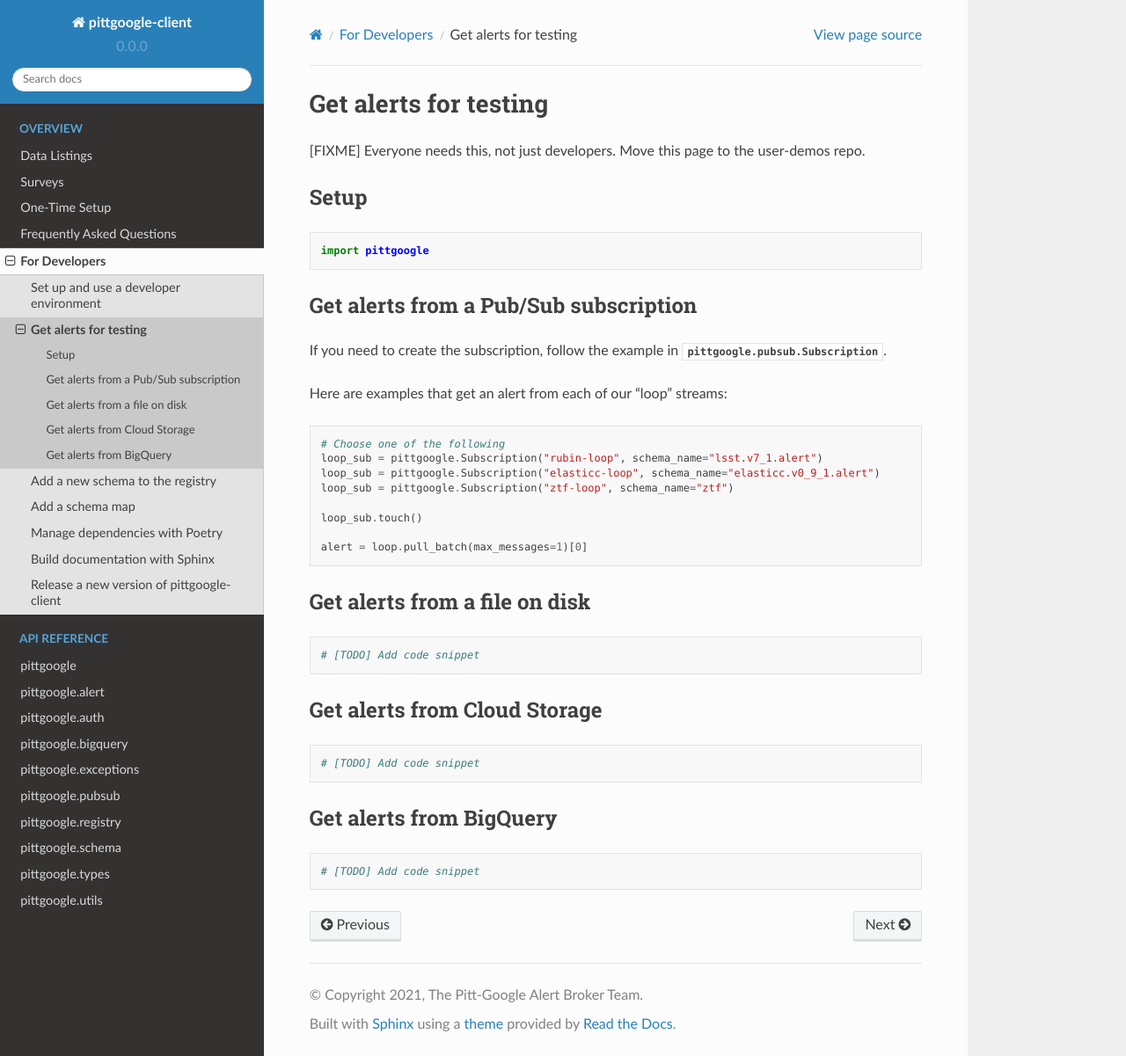
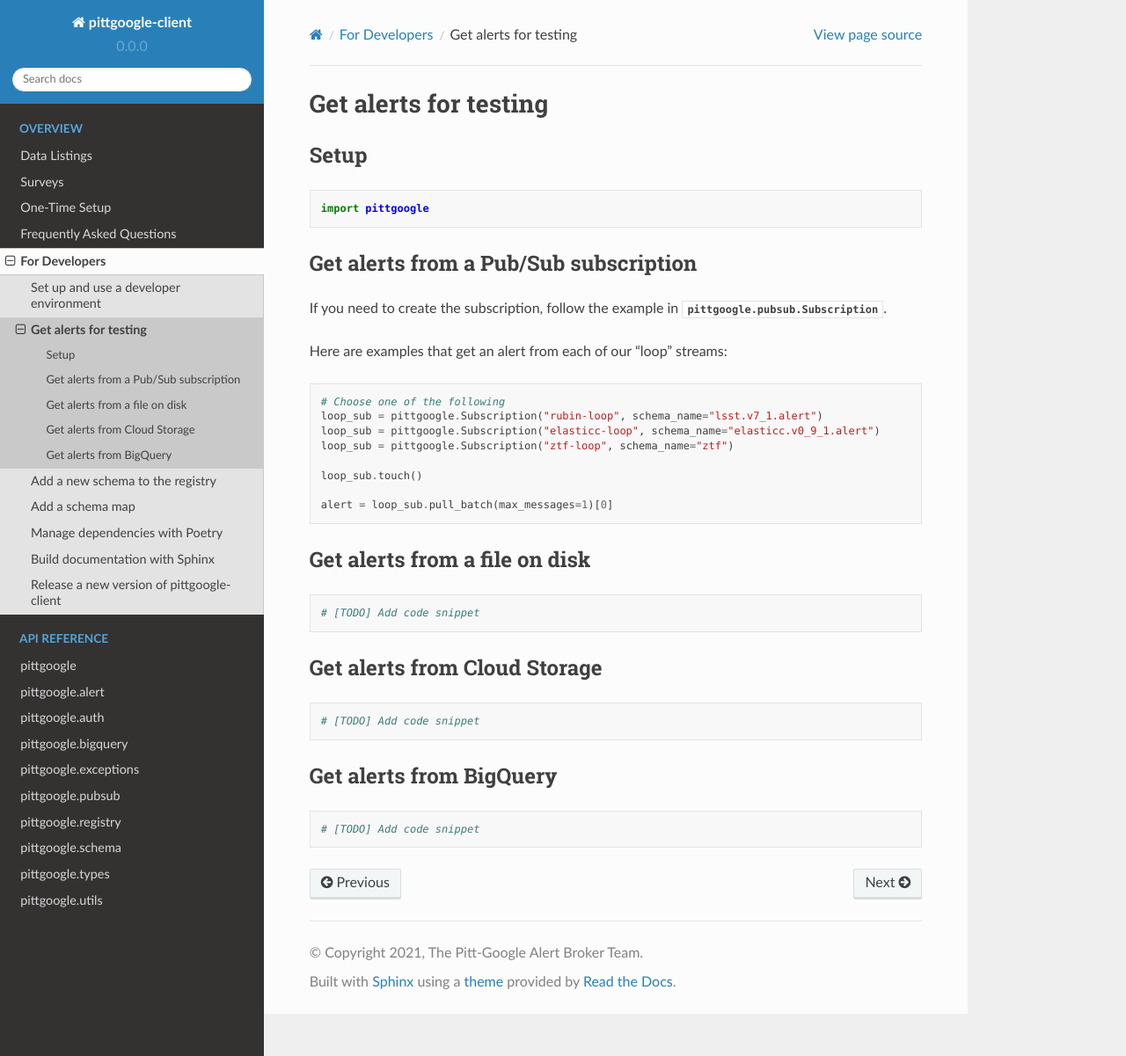
Before and after one commit to mwvgroup/pittgoogle-client, a Sphinx documentation site: the page built from docs/source/for-developers/get-alerts-for-testing.rst, in a window 1280 px wide and 1201 px high. Shown: the whole window at 88% size. Built offline with Sphinx 7.4.7 and the Read the Docs theme 2.0.0, drawn with Linux system fonts in a browser that asks for light colours.

Commit message:
fix bug in example

```diff
--- a/docs/source/for-developers/get-alerts-for-testing.rst
+++ b/docs/source/for-developers/get-alerts-for-testing.rst
@@ -1,7 +1,5 @@
 Get alerts for testing
 ======================
-
-[FIXME] Everyone needs this, not just developers. Move this page to the user-demos repo.
 
 Setup
 -----
@@ -26,7 +24,7 @@ Here are examples that get an alert from each of our "loop" streams:
 
     loop_sub.touch()
 
-    alert = loop.pull_batch(max_messages=1)[0]
+    alert = loop_sub.pull_batch(max_messages=1)[0]
 
 Get alerts from a file on disk
 -------------------------------
```
